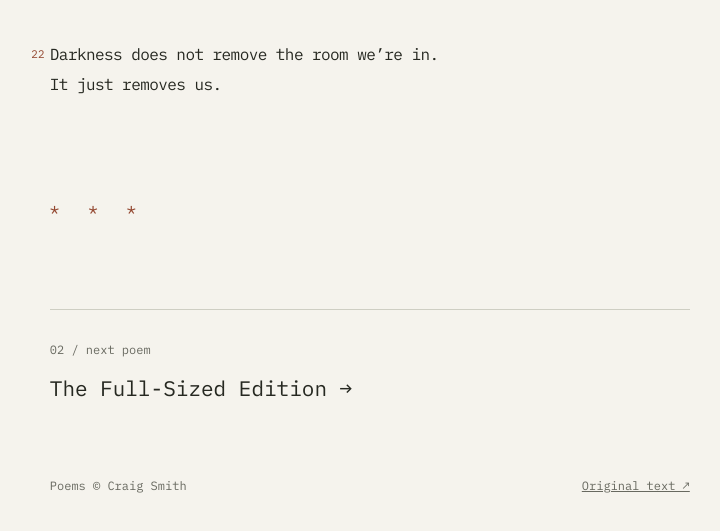
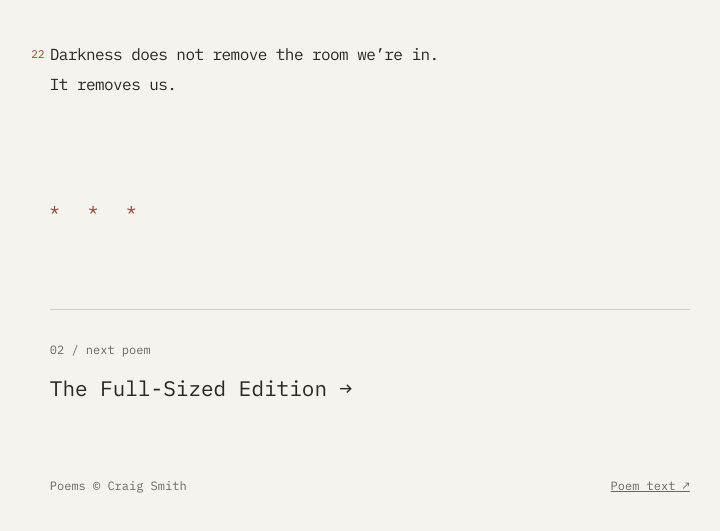
Before and after one commit to CraigWrenasmir/two-poems, a React (Vite) app: page / in a window 1280 px wide. Shown: the part 6553-7084 px from the top of the page, without its empty margins (27-747 px from the left). Built offline with nearby package versions, Linux system fonts and the light colour scheme.

Commit message:
Revise the final line to It removes us

```diff
--- a/app/poems.ts
+++ b/app/poems.ts
@@ -25,7 +25,7 @@ export const poems = [
       "When she walked into the kitchen, I wasn't sure\nif I was seeing a mushroom cloud exit the room\nor whether it was hair against sundown. ",
       "A ship took the window’s light\nout of the cloth. She set the clock for seven-ish.\nWanting something to last is not the same\nas wanting it unchanged. I lay there with the streets\nstill turning in me, all the stairs I hadn’t taken\ncoming down, the doors opening behind doors.\nA city without a labyrinth sends the maze inside the locals. ",
       "She put the lamp out. The silk kept all its colours\nwhere we couldn’t see them.\nI knew the window by the colder dark.\nShe moved my hand to where she wanted it.",
-      "Darkness does not remove the room we’re in.\nIt just removes us."
+      "Darkness does not remove the room we’re in.\nIt removes us."
     ]
   },
   {
--- a/app/reader.tsx
+++ b/app/reader.tsx
@@ -131,7 +131,7 @@ export default function Reader(){
       {pi===1&&<button className="text-button inspect-link" onClick={()=>go(1,19,true,true)}>[ inspect an earlier turn ]</button>}
       <span className="end-mark" aria-hidden="true">* &nbsp; * &nbsp; *</span>
       <a className="next-poem" href={`#${poems[1-pi].slug}`} onClick={e=>{e.preventDefault();go(1-pi);}}><span>0{2-pi} / next poem</span>{poems[1-pi].title} <span aria-hidden="true">→</span></a>
-      <div className="colophon"><span>Poems © Craig Smith</span><a href={`poems/${p.slug}.txt`}>Original text ↗</a></div>
+      <div className="colophon"><span>Poems © Craig Smith</span><a href={`poems/${p.slug}.txt`}>Poem text ↗</a></div>
      </footer>
     </article>)}
    </main>
```
Also changed, not shown: public/poems/never-a-different-tomorrow.txt, 4 other files (tests, documents, lock files or other folders).
